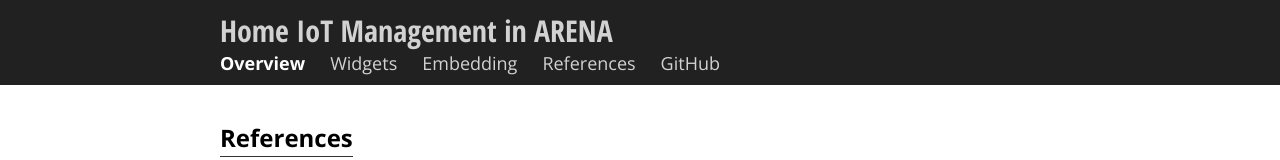
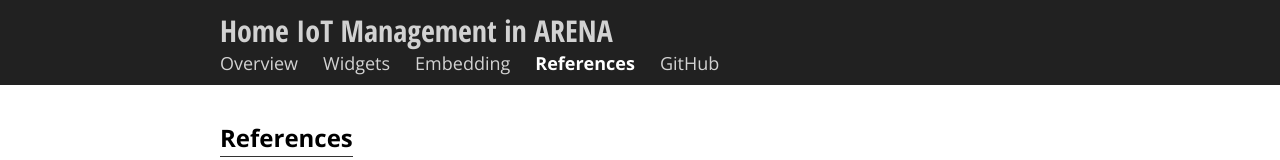
Before and after one commit to Suvir-Patrick/Suvir-Patrick.github.io, a plain HTML site: page references.html in a window 1280 px wide. Shown: the top 160 px of the page. Drawn offline with nearby package versions, Linux system fonts and the light colour scheme.

Commit message:
fixed page tab bold for references

```diff
--- a/references.html
+++ b/references.html
@@ -13,7 +13,7 @@
   <script src="https://ajax.googleapis.com/ajax/libs/jquery/3.3.1/jquery.min.js"></script>
   <script src="js/menu.js"></script>
   <style>
-    .menu-index {
+    .menu-references {
       color: rgb(255, 255, 255) !important;
       opacity: 1 !important;
       font-weight: 700 !important;
```
